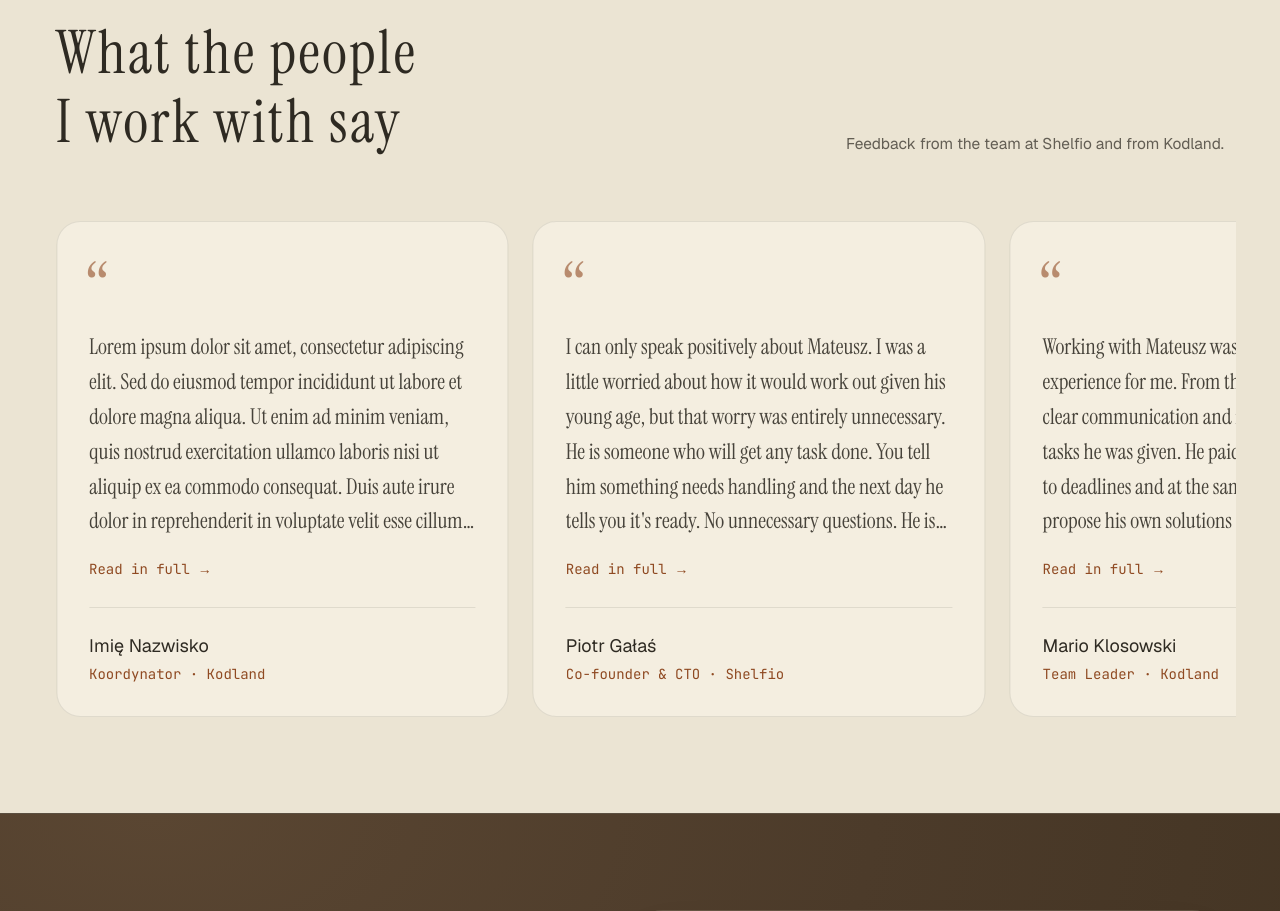
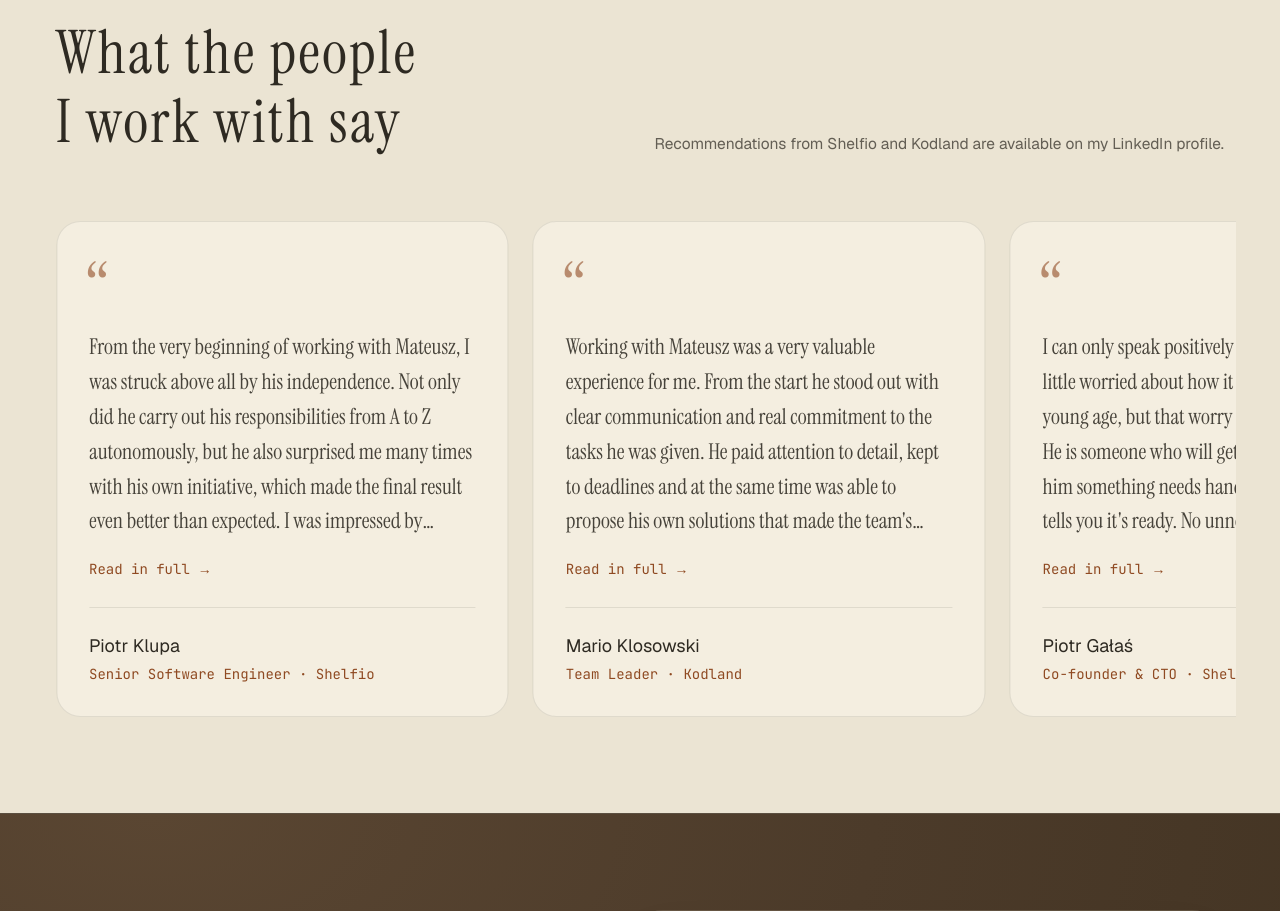
Before and after one commit to matokon/portfolio-website, a Next.js app: page /en in a window 1280 px wide. Shown: the part 4860-5771 px from the top of the page. Built offline with nearby package versions, Linux system fonts and the light colour scheme; no server answers.

Commit message:
feat: add new recommendations to landing

```diff
--- a/src/components/sections/Recommendations.tsx
+++ b/src/components/sections/Recommendations.tsx
@@ -9,17 +9,23 @@ const people = [
     company: "Shelfio",
   },
   {
+    id: "jedrusik",
+    name: "Tomasz Jędrusik",
+    role: "Product Manager",
+    company: "Shelfio",
+  },
+  {
+    id: "pk",
+    name: "Piotr Klupa",
+    role: "Senior Software Engineer",
+    company: "Shelfio",
+  },
+  {
     id: "klosowski",
     name: "Mario Klosowski",
     role: "Team Leader",
     company: "Kodland",
-  },
-  {
-    id: "placeholder",
-    name: "Imię Nazwisko",
-    role: "Koordynator",
-    company: "Kodland",
-  },
+  }
 ] as const;
 
 export default function Recommendations({ dict }: { dict: Dictionary }) {
--- a/src/dictionaries/en.json
+++ b/src/dictionaries/en.json
@@ -93,13 +93,15 @@
   },
   "recommendations": {
     "title": "What the people\nI work with say",
-    "lead": "Feedback from the team at Shelfio and from Kodland.",
+    "lead": "Recommendations from Shelfio and Kodland are available on my LinkedIn profile.",
     "readMore": "Read in full",
     "close": "Close",
     "quotes": {
       "galas": "I can only speak positively about Mateusz. I was a little worried about how it would work out given his young age, but that worry was entirely unnecessary. He is someone who will get any task done. You tell him something needs handling and the next day he tells you it's ready. No unnecessary questions. He is able to take responsibility and make decisions on his own. That is what will let him cope in any job. At the company he was responsible for logistics and technical tasks, and for programming work whenever he had a spare moment. A true jack of all trades. In my view he has what it takes to lead his own team one day.\n\nAs a programmer he is only at the beginning of his path, but I am certain that if he decides to go that way he will make an excellent developer. He learns fast and gives 100% commitment.\nIn my opinion he is a perfect junior candidate, though in a few months he will probably be closer to a mid-level developer.",
-      "klosowski": "Working with Mateusz was a very valuable experience for me. From the start he stood out with clear communication and real commitment to the tasks he was given. He paid attention to detail, kept to deadlines and at the same time was able to propose his own solutions that made the team's work easier.\nOver time I noticed a clear growth in his competence - he made decisions with more confidence and took responsibility for getting things done. There was never any drop in quality, quite the opposite: his work became more and more polished and thoughtful.\nMateusz is someone you can rely on - professional, consistent and focused on quality. I wholeheartedly recommend him as a valuable colleague on any team.",
-      "placeholder": "Lorem ipsum dolor sit amet, consectetur adipiscing elit. Sed do eiusmod tempor incididunt ut labore et dolore magna aliqua. Ut enim ad minim veniam, quis nostrud exercitation ullamco laboris nisi ut aliquip ex ea commodo consequat.\nDuis aute irure dolor in reprehenderit in voluptate velit esse cillum dolore eu fugiat nulla pariatur. Excepteur sint occaecat cupidatat non proident, sunt in culpa qui officia deserunt mollit anim id est laborum."
+      "pk": "From the very beginning of working with Mateusz, I was struck above all by his independence. Not only did he carry out his responsibilities from A to Z autonomously, but he also surprised me many times with his own initiative, which made the final result even better than expected.\n I was impressed by Mateusz’s determination to become an increasingly better programmer, to hone his skills, and to expand his knowledge. It’s a pleasure to see young people who want to grow with such commitment rather than stand still. With a clear conscience, I can say that during our collaboration Mateusz became a fully-fledged software engineer and a valuable member of the Engineering team.\n Mateusz is also simply a great guy, and working with him is not only at a high technical level but also in a very good atmosphere.",
+      "jedrusik": "There are people who need instructions, a meeting, and then another meeting to discuss the instructions just to solve a problem. By that time, Mateusz has already managed to fix the fault.\n\nHe combines the skills of a technician with programming, and above all, he thinks independently. When a task comes up, he gets down to work and finds a solution. “Junior” in the job title? Apparently someone had to put something in the documents. I definitely recommend him.",
+      "klosowski": "Working with Mateusz was a very valuable experience for me. From the start he stood out with clear communication and real commitment to the tasks he was given. He paid attention to detail, kept to deadlines and at the same time was able to propose his own solutions that made the team's work easier.\nOver time I noticed a clear growth in his competence - he made decisions with more confidence and took responsibility for getting things done. There was never any drop in quality, quite the opposite: his work became more and more polished and thoughtful.\nMateusz is someone you can rely on - professional, consistent and focused on quality. I wholeheartedly recommend him as a valuable colleague on any team."
+
     }
   },
   "contact": {
--- a/src/dictionaries/pl.json
+++ b/src/dictionaries/pl.json
@@ -93,13 +93,15 @@
   },
   "recommendations": {
     "title": "Co mówią osoby,\nz którymi pracuję",
-    "lead": "Opinie z zespołu w Shelfio i z Kodland.",
+    "lead": "Rekomendacje z Shelfio i Kodland dostępne na moim profilu LinkedIn.",
     "readMore": "Czytaj całość",
     "close": "Zamknij",
     "quotes": {
       "galas": "O Mateuszu mogę wypowiadać się tylko pozytywnie. Trochę obawiałem się, jak to z nim będzie ze względu na młody wiek, ale zupełnie niepotrzebnie. To jest osoba, która wykona każde zadanie. Mówisz mu, że coś jest do załatwienia, a on na następny dzień mówi, że gotowe. Bez zbędnych pytań. Potrafi wziąć na siebie odpowiedzialność i podjąć decyzje samodzielnie. To sprawia, że poradzi sobie w każdej pracy. W firmie był odpowiedzialny za zadania logistyczno-techniczne oraz, w wolnych chwilach, programistyczne. Typowy człowiek orkiestra. Moim zdaniem ma zadatki na to, aby w przyszłości prowadzić własny zespół.\n\nProgramistycznie jest dopiero na początku swojej drogi, jednak jestem pewny, że jeśli zdecyduje się pójść w tę stronę, to na pewno będzie świetnym programistą. Szybko się uczy i wykazuje 100% zaangażowania.\nMoim zdaniem jest doskonałym kandydatem na juniora, ale za kilka miesięcy pewnie będzie już bardziej mid-developerem.",
-      "klosowski": "Współpraca z Mateuszem była dla mnie bardzo wartościowym doświadczeniem. Od początku wyróżniał się jasną komunikacją i dużym zaangażowaniem w powierzone zadania. Dbał o szczegóły, pilnował terminów i jednocześnie potrafił proponować własne rozwiązania, które usprawniały pracę zespołu.\nNa przestrzeni czasu zauważyłem wyraźny rozwój jego kompetencji, coraz pewniej podejmował decyzje i brał odpowiedzialność za realizację zadań. Nigdy nie było mowy o spadku jakości, wręcz przeciwnie - jego praca stawała się coraz bardziej dopracowana i świadoma.\nMateusz to osoba, na której można polegać, jest profesjonalny, konsekwentny i nastawiony na jakość. Z pełnym przekonaniem polecam go jako wartościowego współpracownika w każdym zespole.",
-      "placeholder": "Lorem ipsum dolor sit amet, consectetur adipiscing elit. Sed do eiusmod tempor incididunt ut labore et dolore magna aliqua. Ut enim ad minim veniam, quis nostrud exercitation ullamco laboris nisi ut aliquip ex ea commodo consequat.\nDuis aute irure dolor in reprehenderit in voluptate velit esse cillum dolore eu fugiat nulla pariatur. Excepteur sint occaecat cupidatat non proident, sunt in culpa qui officia deserunt mollit anim id est laborum."
+      "jedrusik": "Są ludzie, którzy do rozwiązania problemu potrzebują instrukcji, spotkania i kolejnego spotkania, żeby omówić instrukcję. Mateusz w tym czasie zdąży już naprawić usterkę.\n\n Łączy umiejętności technika z programowaniem, a przede wszystkim myśli samodzielnie. Kiedy pojawia się zadanie, bierze się do pracy i znajduje rozwiązanie. „Junior” w nazwie stanowiska? Najwyraźniej ktoś musiał coś wpisać w dokumentach. Zdecydowanie polecam.",
+      "pk": "Od początku współpracy z Mateuszem byłem zaskoczony przede wszystkim jego samodzielnością. Nie tylko wykonywał swoje obowiązki od A do Z autonomicznie, ale też wiele razy zaskakiwał własną inicjatywą, dzięki czemu efekt końcowy był jeszcze lepszy od zakładanego.\n Byłem pod wrażeniem determinacji Mateusza do stawania się coraz lepszym programistą, doskonalenia swoich umiejętności oraz poszerzania wiedzy. Miło patrzeć na młode osoby, które z takim zaangażowaniem chcą się rozwijać, a nie stać w miejscu. Z czystym sumieniem mogę powiedzieć, że w trakcie naszej współpracy Mateusz stał się pełnoprawnym software engineerem i wartościowym członkiem zespołu Engineering.\n Mateusz jest też po prostu fajnym gościem, z którym współpraca przebiega nie tylko na wysokim poziomie technicznym, ale też w bardzo dobrej atmosferze.",
+      "klosowski": "Współpraca z Mateuszem była dla mnie bardzo wartościowym doświadczeniem. Od początku wyróżniał się jasną komunikacją i dużym zaangażowaniem w powierzone zadania. Dbał o szczegóły, pilnował terminów i jednocześnie potrafił proponować własne rozwiązania, które usprawniały pracę zespołu.\nNa przestrzeni czasu zauważyłem wyraźny rozwój jego kompetencji, coraz pewniej podejmował decyzje i brał odpowiedzialność za realizację zadań. Nigdy nie było mowy o spadku jakości, wręcz przeciwnie - jego praca stawała się coraz bardziej dopracowana i świadoma.\nMateusz to osoba, na której można polegać, jest profesjonalny, konsekwentny i nastawiony na jakość. Z pełnym przekonaniem polecam go jako wartościowego współpracownika w każdym zespole."
+
     }
   },
   "contact": {
```
